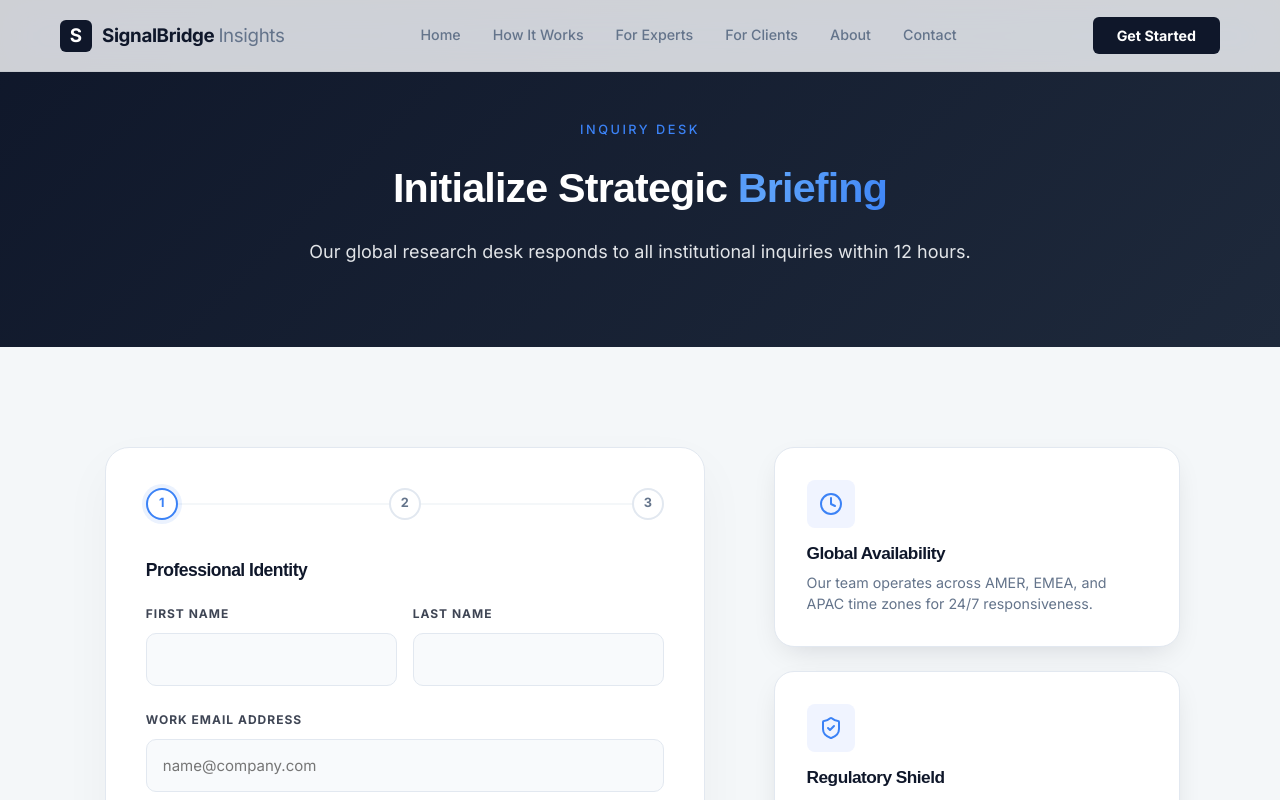
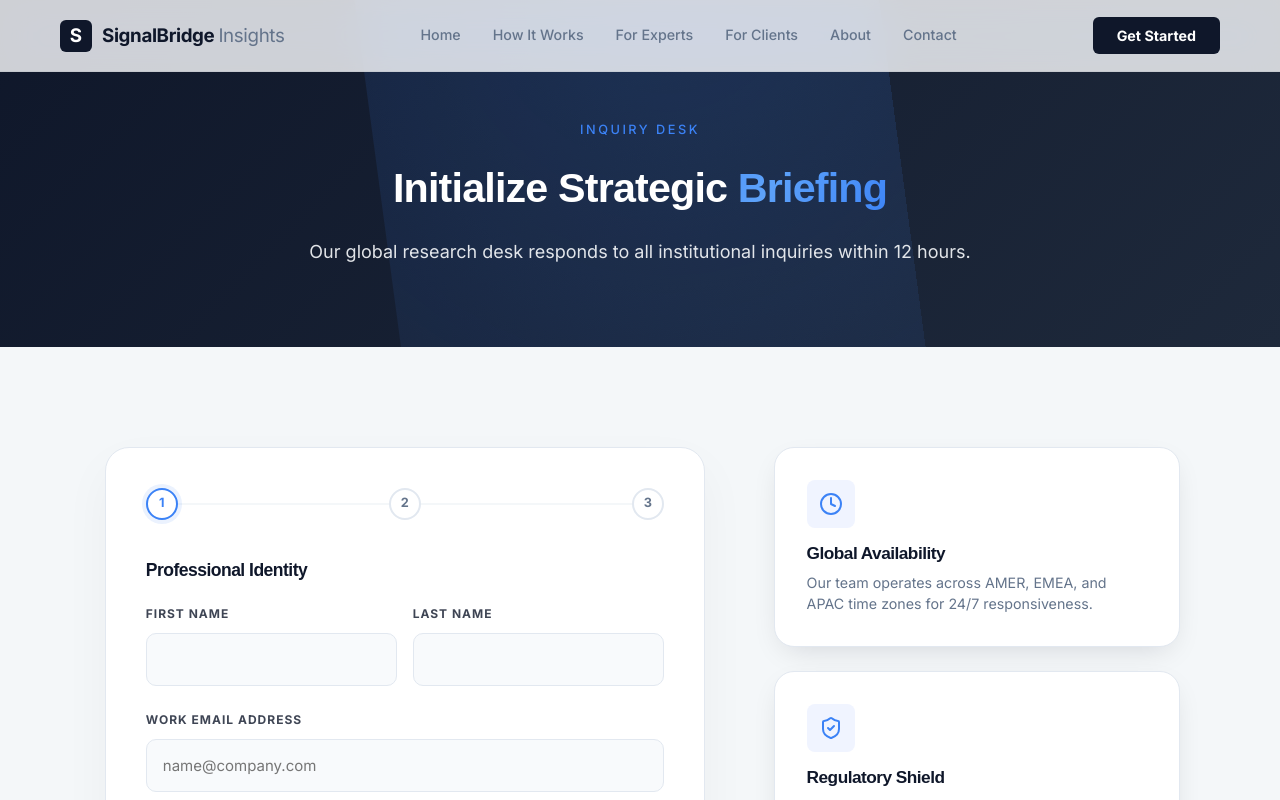
Before and after one commit to skydani26/signalbridge-insights, a Next.js app: page /inquire in a window 1280 px wide. Shown: the top 800 px of the page. Built offline with nearby package versions, Linux system fonts and the light colour scheme; a web font is replaced by a local one.

Commit message:
Design: Added signature rotating mesh background to Inquiry Desk

```diff
--- a/src/app/inquire/inquire.module.css
+++ b/src/app/inquire/inquire.module.css
@@ -7,6 +7,32 @@
     padding: 120px 0 80px;
     text-align: center;
     color: white;
+    position: relative;
+    overflow: hidden;
+    z-index: 1;
+}
+
+.hero::before {
+    content: '';
+    position: absolute;
+    top: -25%;
+    left: -25%;
+    width: 150%;
+    height: 150%;
+    background: radial-gradient(circle at 40% 40%, rgba(59, 130, 246, 0.18) 0%, transparent 70%);
+    animation: meshRotate 25s linear infinite;
+    pointer-events: none;
+    z-index: 1;
+}
+
+@keyframes meshRotate {
+    0% {
+        transform: rotate(0deg);
+    }
+
+    100% {
+        transform: rotate(360deg);
+    }
 }
 
 .tag {
@@ -120,3 +146,8 @@
         font-size: 1.1rem;
     }
 }
+
+.heroContent {
+    position: relative;
+    z-index: 2;
+}
--- a/src/app/inquire/page.tsx
+++ b/src/app/inquire/page.tsx
@@ -9,7 +9,7 @@ export default function InquirePage() {
         <main className={styles.page}>
             <section className={styles.hero}>
                 <div className="container">
-                    <div className="reveal">
+                    <div className={`${styles.heroContent} reveal`}>
                         <span className={styles.tag}>INQUIRY DESK</span>
                         <h1>Initialize Strategic <span className={styles.highlight}>Briefing</span></h1>
                         <p className={styles.subtitle}>
```
